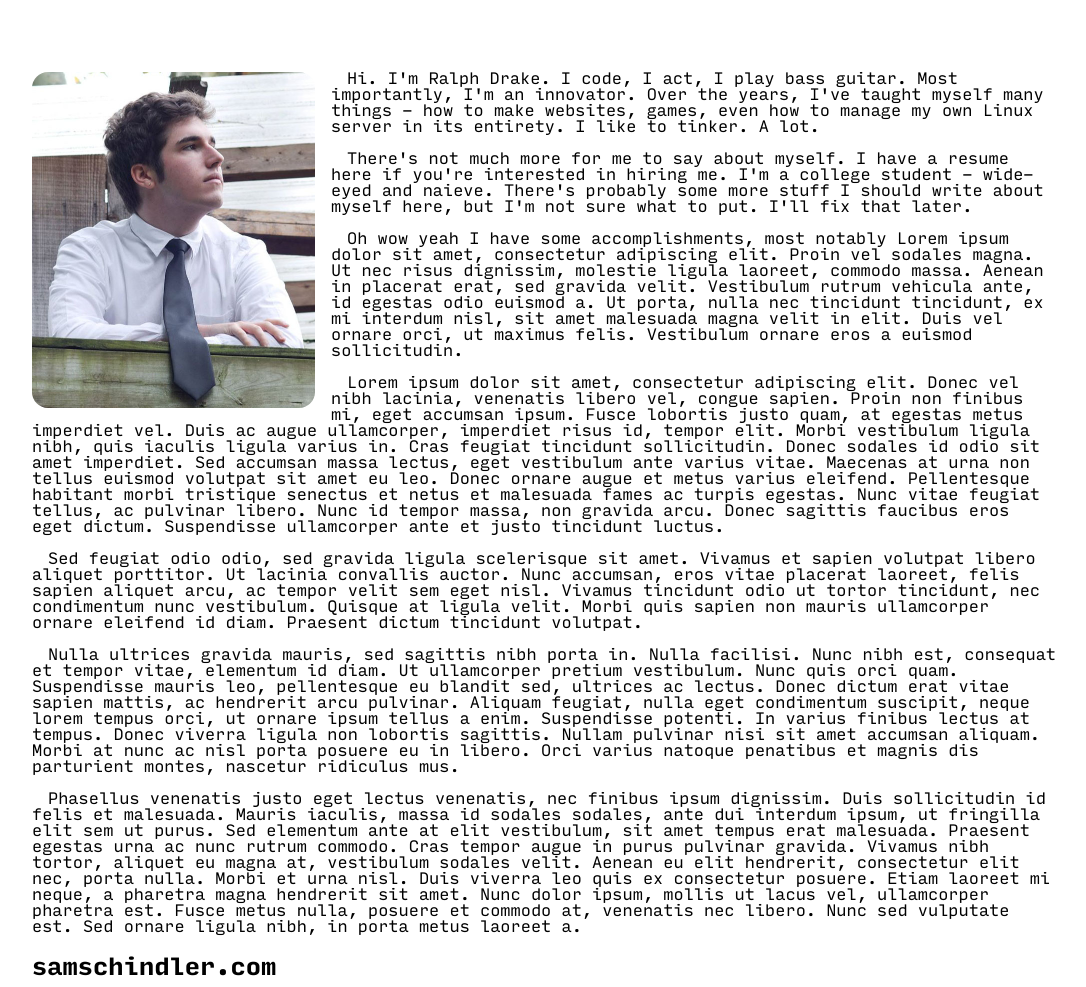
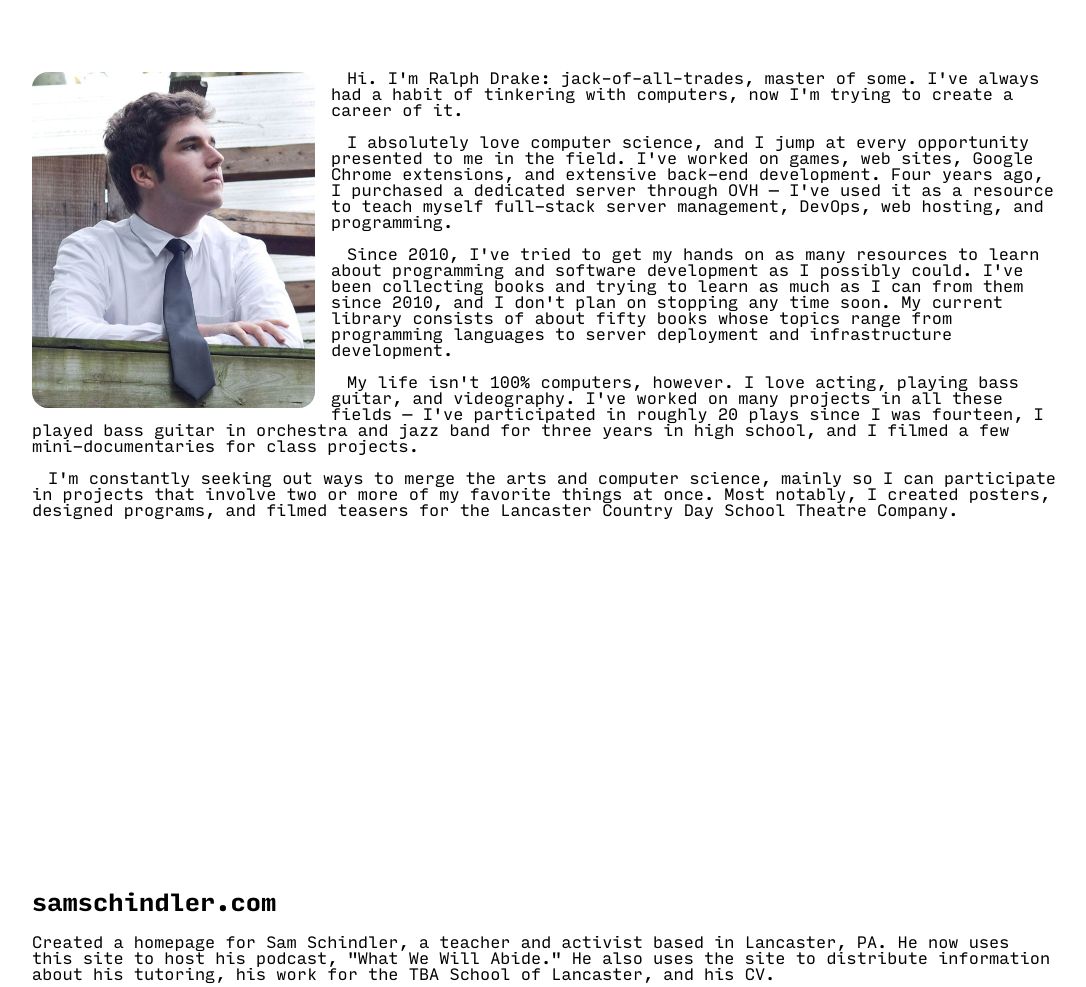
Before and after one commit to RalphORama/ralphdrake.com, a plain HTML site: page index.html in a window 1280 px wide. Shown: the part 760-1747 px from the top of the page, without its empty margins (96-1182 px from the left). Drawn offline with Linux system fonts and the light colour scheme; files whose address does not match are found by name.

Commit message:
Work on getting scrolling to work better, changes to about.md

```diff
--- a/about.md
+++ b/about.md
@@ -1,15 +1,11 @@
 ![headshot](/img/headshot.jpg)
 
-Hi. I'm Ralph Drake. I code, I act, I play bass guitar. Most importantly, I'm an innovator. Over the years, I've taught myself many things - how to make websites, games, even how to manage my own Linux server in its entirety. I like to tinker. A lot.
+Hi. I'm Ralph Drake: jack–of–all–trades, master of some. I've always had a habit of tinkering with computers, now I'm trying to create a career of it.
 
-There's not much more for me to say about myself. I have a resume here if you're interested in hiring me. I'm a college student - wide-eyed and naieve. There's probably some more stuff I should write about myself here, but I'm not sure what to put. I'll fix that later.
+I absolutely love computer science, and I jump at every opportunity presented to me in the field. I've worked on games, web sites, Google Chrome extensions, and extensive back-end development. Four years ago, I purchased a dedicated server through OVH — I've used it as a resource to teach myself full-stack server management, DevOps, web hosting, and programming.
 
-Oh wow yeah I have some accomplishments, most notably Lorem ipsum dolor sit amet, consectetur adipiscing elit. Proin vel sodales magna. Ut nec risus dignissim, molestie ligula laoreet, commodo massa. Aenean in placerat erat, sed gravida velit. Vestibulum rutrum vehicula ante, id egestas odio euismod a. Ut porta, nulla nec tincidunt tincidunt, ex mi interdum nisl, sit amet malesuada magna velit in elit. Duis vel ornare orci, ut maximus felis. Vestibulum ornare eros a euismod sollicitudin.
+Since 2010, I've tried to get my hands on as many resources to learn about programming and software development as I possibly could. I've been collecting books and trying to learn as much as I can from them since 2010, and I don't plan on stopping any time soon. My current library consists of about fifty books whose topics range from programming languages to server deployment and infrastructure development.
 
-Lorem ipsum dolor sit amet, consectetur adipiscing elit. Donec vel nibh lacinia, venenatis libero vel, congue sapien. Proin non finibus mi, eget accumsan ipsum. Fusce lobortis justo quam, at egestas metus imperdiet vel. Duis ac augue ullamcorper, imperdiet risus id, tempor elit. Morbi vestibulum ligula nibh, quis iaculis ligula varius in. Cras feugiat tincidunt sollicitudin. Donec sodales id odio sit amet imperdiet. Sed accumsan massa lectus, eget vestibulum ante varius vitae. Maecenas at urna non tellus euismod volutpat sit amet eu leo. Donec ornare augue et metus varius eleifend. Pellentesque habitant morbi tristique senectus et netus et malesuada fames ac turpis egestas. Nunc vitae feugiat tellus, ac pulvinar libero. Nunc id tempor massa, non gravida arcu. Donec sagittis faucibus eros eget dictum. Suspendisse ullamcorper ante et justo tincidunt luctus.
+My life isn't 100% computers, however. I love acting, playing bass guitar, and videography. I've worked on many projects in all these fields — I've participated in roughly 20 plays since I was fourteen, I played bass guitar in orchestra and jazz band for three years in high school, and I filmed a few mini-documentaries for class projects.
 
-Sed feugiat odio odio, sed gravida ligula scelerisque sit amet. Vivamus et sapien volutpat libero aliquet porttitor. Ut lacinia convallis auctor. Nunc accumsan, eros vitae placerat laoreet, felis sapien aliquet arcu, ac tempor velit sem eget nisl. Vivamus tincidunt odio ut tortor tincidunt, nec condimentum nunc vestibulum. Quisque at ligula velit. Morbi quis sapien non mauris ullamcorper ornare eleifend id diam. Praesent dictum tincidunt volutpat.
-
-Nulla ultrices gravida mauris, sed sagittis nibh porta in. Nulla facilisi. Nunc nibh est, consequat et tempor vitae, elementum id diam. Ut ullamcorper pretium vestibulum. Nunc quis orci quam. Suspendisse mauris leo, pellentesque eu blandit sed, ultrices ac lectus. Donec dictum erat vitae sapien mattis, ac hendrerit arcu pulvinar. Aliquam feugiat, nulla eget condimentum suscipit, neque lorem tempus orci, ut ornare ipsum tellus a enim. Suspendisse potenti. In varius finibus lectus at tempus. Donec viverra ligula non lobortis sagittis. Nullam pulvinar nisi sit amet accumsan aliquam. Morbi at nunc ac nisl porta posuere eu in libero. Orci varius natoque penatibus et magnis dis parturient montes, nascetur ridiculus mus.
-
-Phasellus venenatis justo eget lectus venenatis, nec finibus ipsum dignissim. Duis sollicitudin id felis et malesuada. Mauris iaculis, massa id sodales sodales, ante dui interdum ipsum, ut fringilla elit sem ut purus. Sed elementum ante at elit vestibulum, sit amet tempus erat malesuada. Praesent egestas urna ac nunc rutrum commodo. Cras tempor augue in purus pulvinar gravida. Vivamus nibh tortor, aliquet eu magna at, vestibulum sodales velit. Aenean eu elit hendrerit, consectetur elit nec, porta nulla. Morbi et urna nisl. Duis viverra leo quis ex consectetur posuere. Etiam laoreet mi neque, a pharetra magna hendrerit sit amet. Nunc dolor ipsum, mollis ut lacus vel, ullamcorper pharetra est. Fusce metus nulla, posuere et commodo at, venenatis nec libero. Nunc sed vulputate est. Sed ornare ligula nibh, in porta metus laoreet a.
+I'm constantly seeking out ways to merge the arts and computer science, mainly so I can participate in projects that involve two or more of my favorite things at once. Most notably, I created posters, designed programs, and filmed teasers for the Lancaster Country Day School Theatre Company.
--- a/css/site.css
+++ b/css/site.css
@@ -34,6 +34,10 @@
 
         color: #FFF;
         background-color: #404040;
+    }
+
+    #info, #projects {
+        padding-top: 12pt;
     }
 
     .project li {
@@ -76,7 +80,6 @@
     .description {
         width: 80%;
         margin: 0 auto;
-        padding-top: 12pt;
     }
 
     .description img {
--- a/js/homepage.js
+++ b/js/homepage.js
@@ -17,7 +17,9 @@
   // Enable scrollify for nice scrolling
   $(function () {
     $.scrollify({
-      section: 'section'
+      section: 'section',
+      interstitialSection: 'footer',
+      offset: 12
     })
   })
 
```
